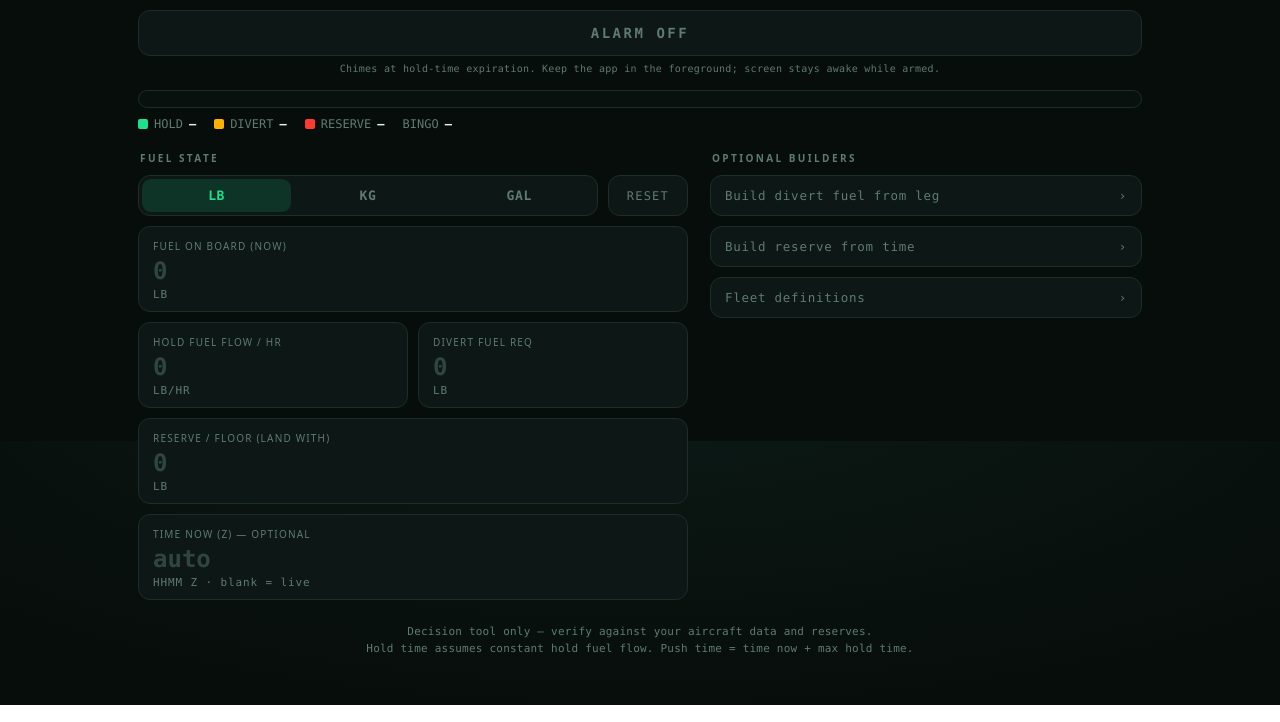
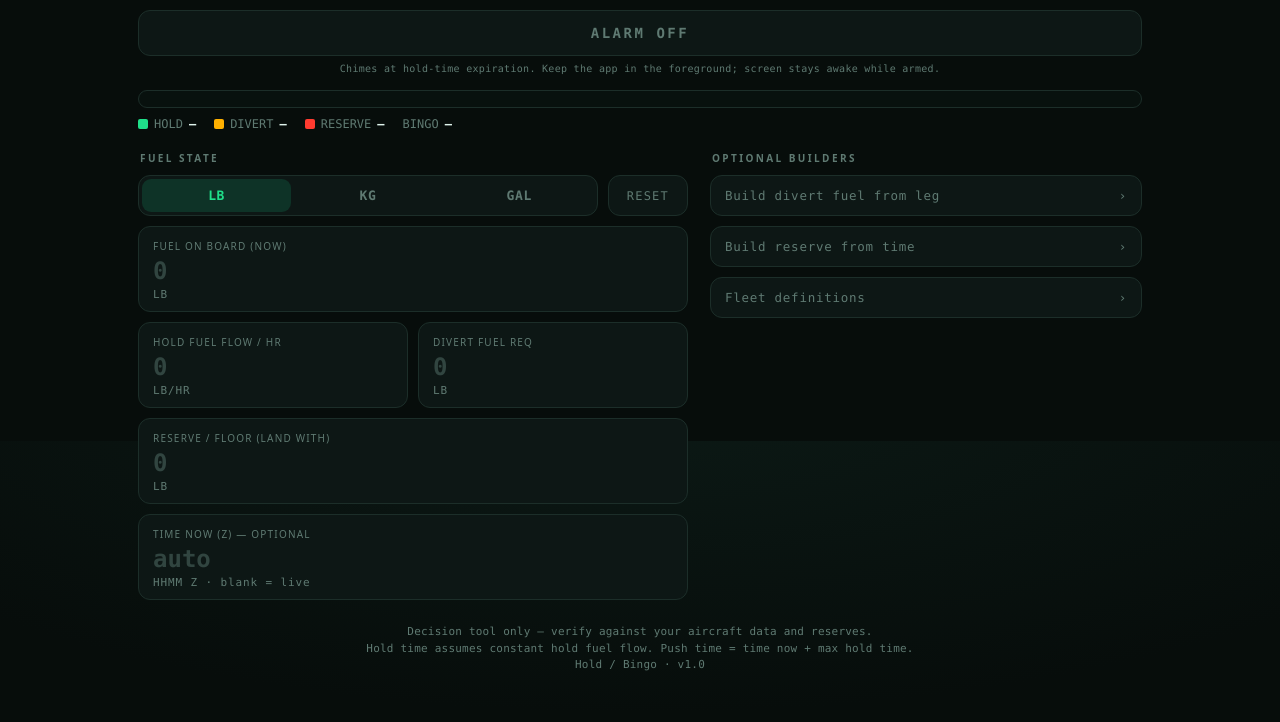
Before and after one commit to AFHerkDriver/holdbingo, a plain HTML site: page index.html in a window 1280 px wide. Shown: the part 359-1081 px from the top of the page. Drawn offline with Linux system fonts and the light colour scheme.

Commit message:
Add files via upload

```diff
--- a/index.html
+++ b/index.html
@@ -332,7 +332,8 @@
 
   <div class="foot">
     Decision tool only — verify against your aircraft data and reserves.<br>
-    Hold time assumes constant hold fuel flow. Push time = time now + max hold time.
+    Hold time assumes constant hold fuel flow. Push time = time now + max hold time.<br>
+    Hold / Bingo · v1.0
   </div>
 
 </div>
--- a/sw.js
+++ b/sw.js
@@ -1,5 +1,5 @@
 /* Hold/Bingo service worker — offline app shell cache */
-const CACHE = 'holdbingo-v3';
+const CACHE = 'holdbingo-v4';
 const ASSETS = [
   './',
   './index.html',
```
Also changed, not shown: 1 other file.
